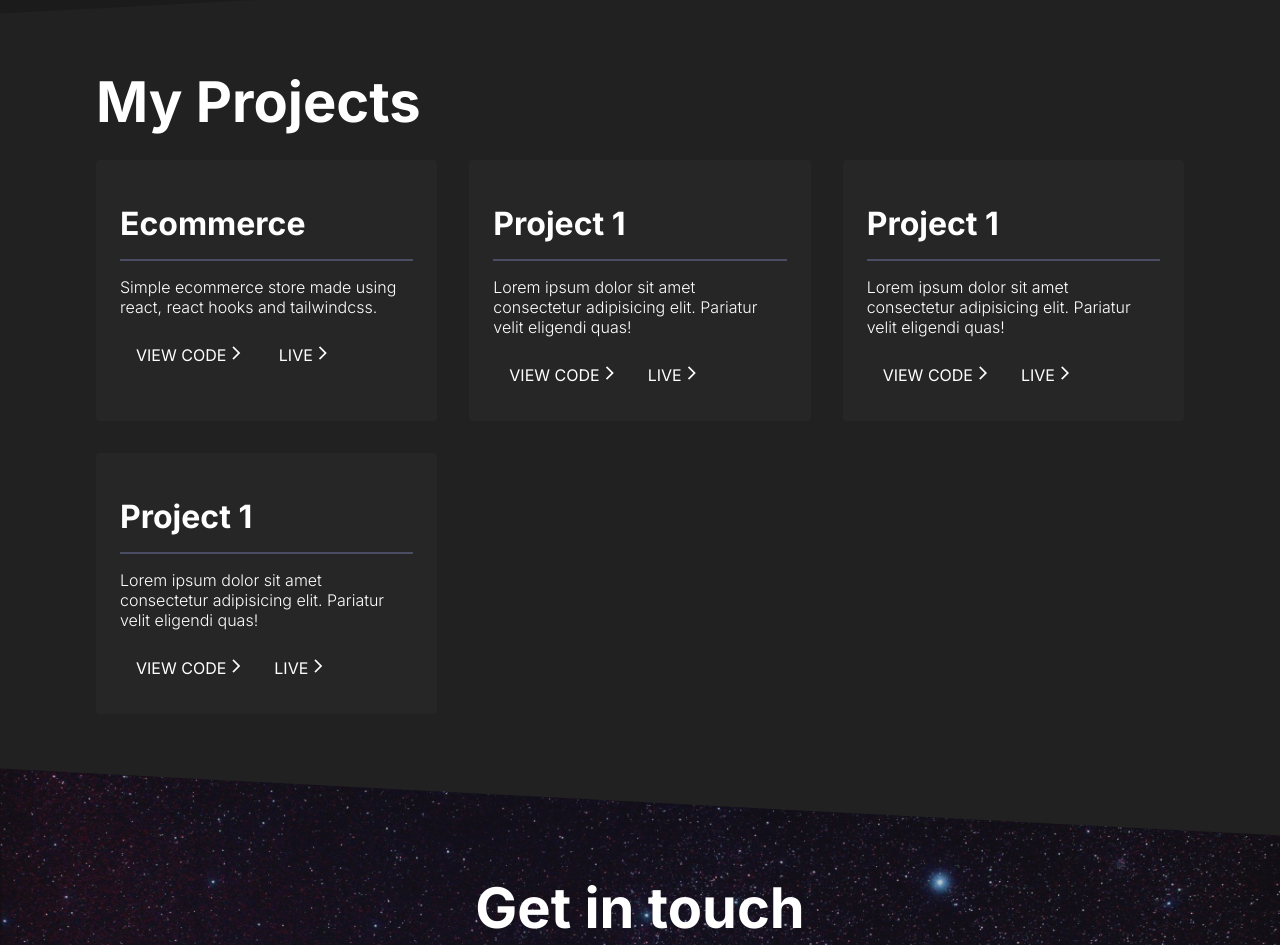
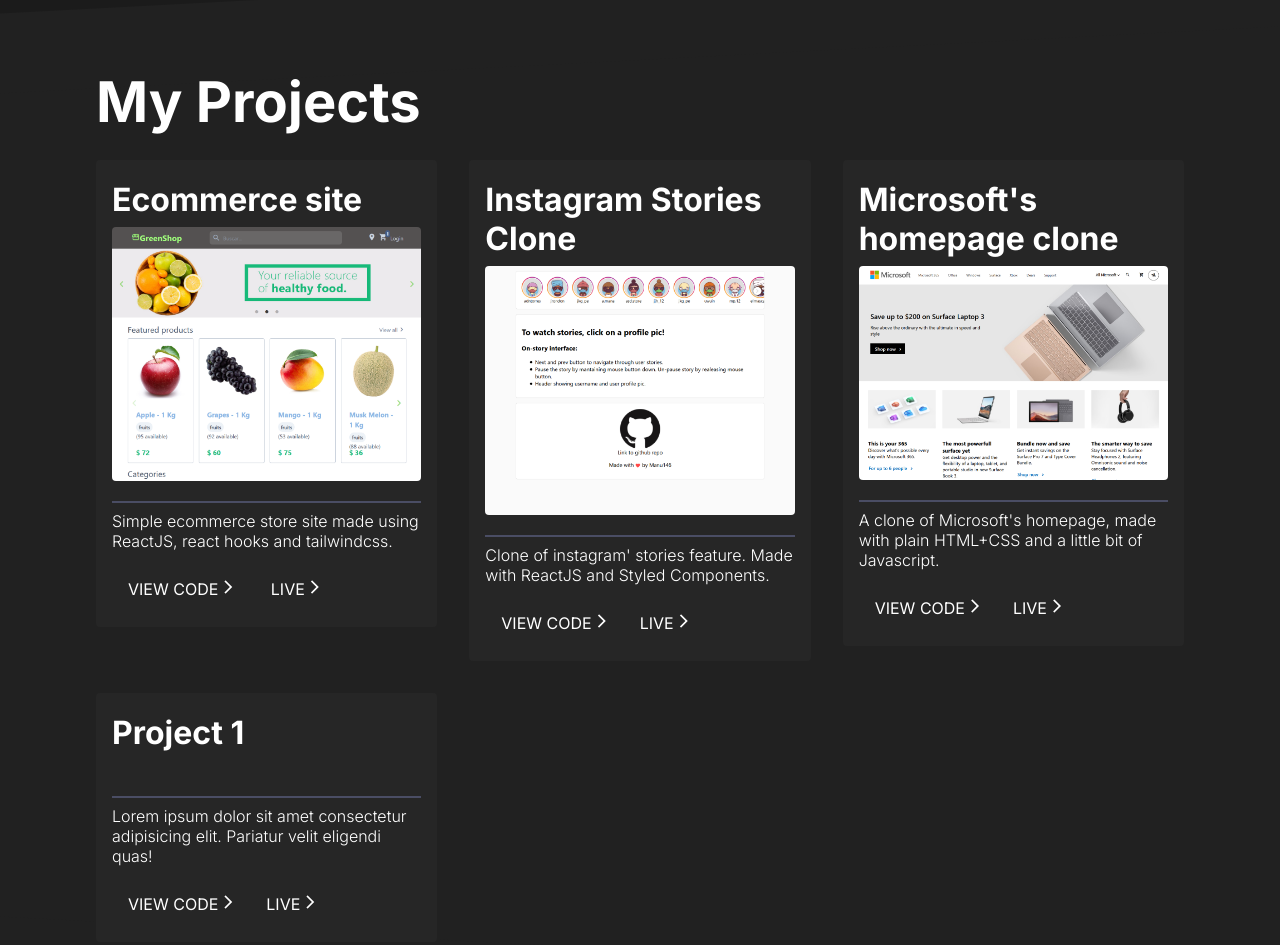
Before and after one commit to Manu146/myportfolio, a plain HTML site: page index.html in a window 1280 px wide. Shown: the part 1280-2225 px from the top of the page. Drawn offline with Linux system fonts and the light colour scheme.

Commit message:
add projects

```diff
--- a/index.html
+++ b/index.html
@@ -12,7 +12,7 @@
       rel="stylesheet"
     />
     <link rel="stylesheet" href="style.css" />
-    <title>Portfolio</title>
+    <title>My Portfolio</title>
   </head>
   <body>
     <section class="s1" id="home">
@@ -32,8 +32,8 @@
             <div class="avatar">
               <a href=""><img src="" alt="" /></a>
             </div>
-            <h1>Teemo fullap</h1>
-            <h3>Web Developer</h3>
+            <h1>Hi, im Manuel</h1>
+            <h3>Frontend Web Developer</h3>
             <ul class="social-links">
               <li>
                 <a href="#home"><img src="imgs/github-icon.svg" alt="" /></a>
@@ -66,49 +66,78 @@
           <div class="project-card">
             <img src="" alt="" />
             <div class="project-card-content">
-              <h4>Ecommerce</h4>
+              <h4>Ecommerce site</h4>
+              <img src="./imgs/greenshop.png" />
               <p>
-                Simple ecommerce store made using react, react hooks and
+                Simple ecommerce store site made using ReactJS, react hooks and
                 tailwindcss.
               </p>
-              <a href="" class="project-link">View code</a>
-              <a href="#" class="project-link">Live</a>
+              <a
+                href="https://github.com/Manu146/ecommerce-localdata"
+                class="project-link"
+                target="_blank"
+                >View code</a
+              >
+              <a
+                href="https://manu146.github.io/ecommerce-localdata/"
+                class="project-link"
+                target="_blank"
+                >Live</a
+              >
             </div>
           </div>
           <div class="project-card">
             <img src="" alt="" />
             <div class="project-card-content">
-              <h4>Project 1</h4>
+              <h4>Instagram Stories Clone</h4> <img src="./imgs/ig-stories.png" />
               <p>
-                Lorem ipsum dolor sit amet consectetur adipisicing elit.
-                Pariatur velit eligendi quas!
+                Clone of instagram' stories feature. Made with ReactJS and
+                Styled Components.
               </p>
-              <a href="#" class="project-link">View code</a
-              ><a href="#" class="project-link">Live</a>
+              <a
+                href="https://github.com/Manu146/instagram-stories-clone"
+                class="project-link"
+                target="_blank"
+                >View code</a
+              ><a
+                href="https://manu146.github.io/instagram-stories-clone/"
+                class="project-link"
+                target="_blank"
+                >Live</a
+              >
             </div>
           </div>
           <div class="project-card">
             <img src="" alt="" />
             <div class="project-card-content">
-              <h4>Project 1</h4>
+              <h4>Microsoft's homepage clone</h4> <img src="./imgs/homepage-clone.png" />
               <p>
-                Lorem ipsum dolor sit amet consectetur adipisicing elit.
-                Pariatur velit eligendi quas!
+                A clone of Microsoft's homepage, made with plain HTML+CSS and a
+                little bit of Javascript.
               </p>
-              <a href="#" class="project-link">View code</a
-              ><a href="#" class="project-link">Live</a>
+              <a
+                href="https://github.com/Manu146/microsoft-homepage-clone"
+                class="project-link"
+                target="_blank"
+                >View code</a
+              ><a
+                href="https://manu146.github.io/microsoft-homepage-clone/"
+                class="project-link"
+                target="_blank"
+                >Live</a
+              >
             </div>
           </div>
           <div class="project-card">
             <img src="" alt="" />
             <div class="project-card-content">
-              <h4>Project 1</h4>
+              <h4>Project 1</h4> <img src="" class=""> </img>
               <p>
                 Lorem ipsum dolor sit amet consectetur adipisicing elit.
                 Pariatur velit eligendi quas!
               </p>
-              <a href="#" class="project-link">View code</a
-              ><a href="#" class="project-link">Live</a>
+              <a href="#" class="project-link" target="_blank">View code</a
+              ><a href="#" class="project-link" target="_blank">Live</a>
             </div>
           </div>
         </div>
--- a/style.css
+++ b/style.css
@@ -265,30 +265,34 @@ button {
   display: grid;
   grid-template-columns: repeat(auto-fit, minmax(18rem, 1fr));
   gap: 2rem;
+  align-items: start;
 }
 
 .project-card {
   border-radius: 0.25rem;
-  background-color: hsl(0, 0%, 15%);
+  background-color: #262626;
 }
 
 .project-card-content {
-  padding: 1.5rem;
+  margin-top: -1rem;
+  padding: 1rem;
 }
 
 .project-card img {
   height: auto;
   width: 100%;
+  border-radius: 0.25rem;
 }
 
 .project-card-content h4 {
-  padding-bottom: 1rem;
-  margin-bottom: 1rem;
-  border-bottom: 2px solid rgb(74, 77, 100);
+  margin-bottom: 0.5rem;
 }
 
 .project-card-content p {
+  margin-top: 1rem;
+  border-top: 2px solid rgb(74, 77, 100);
   margin-bottom: 1rem;
+  padding-top: 0.5rem;
 }
 
 .project-link {
```
Also changed, not shown: imgs/greenshop.png (added), imgs/homepage-clone.png (added), imgs/ig-stories.png (added).
